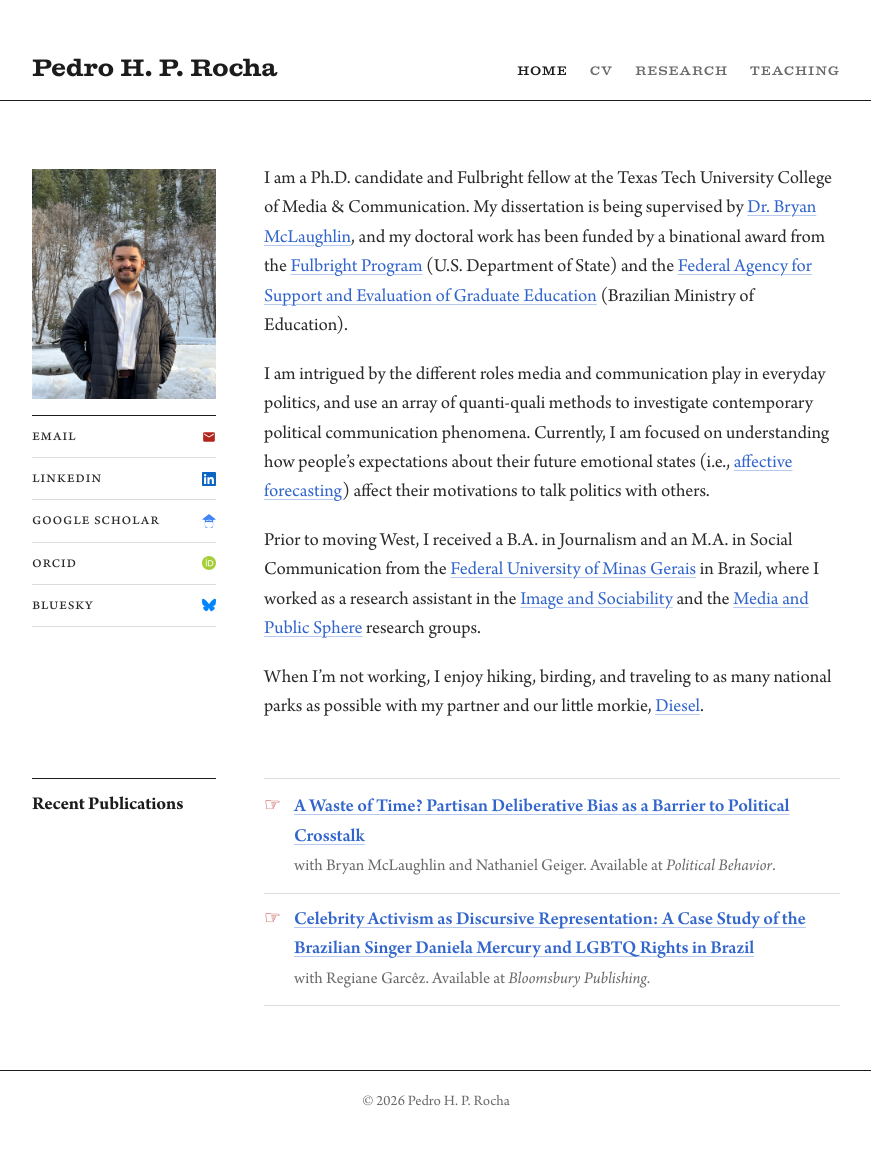
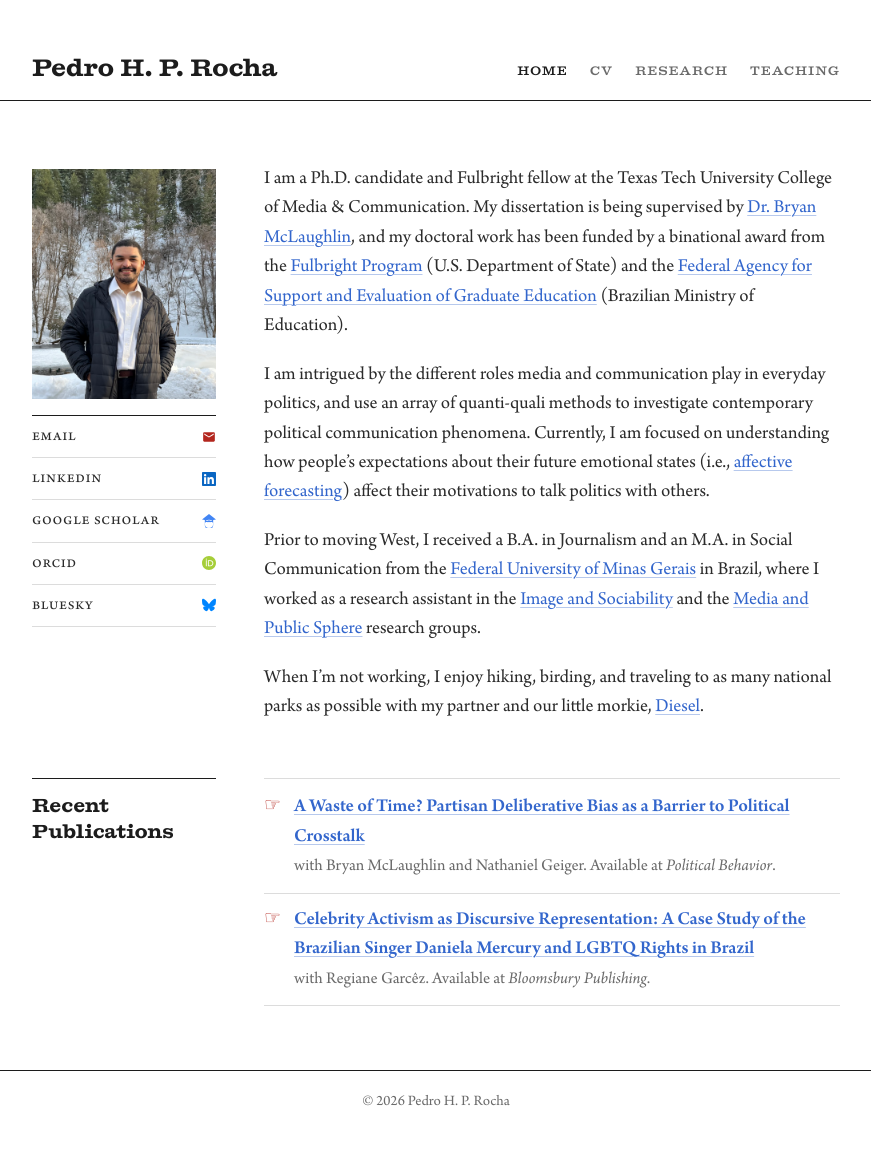
Before and after one commit to pedrohprocha/pedrohprocha.github.io, a Jekyll site: the page built from index.md, in a window 1280 px wide. Shown: the whole page, without its empty margins (204-1075 px from the left). Built offline with Jekyll 4.4.1, drawn with Linux system fonts in a browser that asks for light colours.

Commit message:
Set headings in Diplomat: 700 titles, 500 labels, 400 sub-headings
Co-Authored-By: Claude Opus 5.5 <noreply@anthropic.com>

```diff
--- a/assets/css/main.css
+++ b/assets/css/main.css
@@ -101,7 +101,7 @@
     --accent-dark: #7F1A15;
 
     --font-brand: "Diplomat", Georgia, "Times New Roman", serif;
-    --font-head:  "Arno Pro", Georgia, "Times New Roman", serif;
+    --font-head:  "Diplomat", Georgia, "Times New Roman", serif;   /* headings: 700 titles, 500 labels, 400 sub-headings */
     --font-body:  "Arno Pro", Georgia, "Times New Roman", serif;
 
     /* One page grid, shared by header, every page, and footer */
@@ -214,7 +214,7 @@ em { font-style: italic; }
     font-family: var(--font-head);
     font-weight: 700;
     font-size: 2.125rem;
-    letter-spacing: -0.015em;
+    letter-spacing: 0;
     line-height: 1.15;
     color: var(--ink);
     margin-bottom: var(--section);
@@ -230,7 +230,7 @@ em { font-style: italic; }
     font-weight: 700;
     font-size: 1.1875rem;
     line-height: 1.35;
-    letter-spacing: -0.005em;
+    letter-spacing: 0;
     color: var(--ink);
     margin-top: var(--section);
     padding-top: 14px;
@@ -250,15 +250,15 @@ em { font-style: italic; }
 /* ── Content headings within the text column ───────────────────────── */
 .site-main h2 {
     font-family: var(--font-head);
-    font-weight: 700;
+    font-weight: 500;
     font-size: 0.95rem;
-    letter-spacing: 0.01em;
+    letter-spacing: 0;
     color: var(--muted);
     margin: 28px 0 10px;
 }
 .site-main h3 {
     font-family: var(--font-head);
-    font-weight: 600;
+    font-weight: 400;
     font-size: 1.1875rem;
     line-height: 1.4;
     color: var(--ink);
@@ -325,7 +325,7 @@ em { font-style: italic; }
     font-family: var(--font-head);
     font-weight: 700;
     font-size: 1.5625rem;
-    letter-spacing: -0.02em;
+    letter-spacing: 0;
     line-height: 1.15;
     color: var(--ink);
     margin: 0 0 18px;
```
